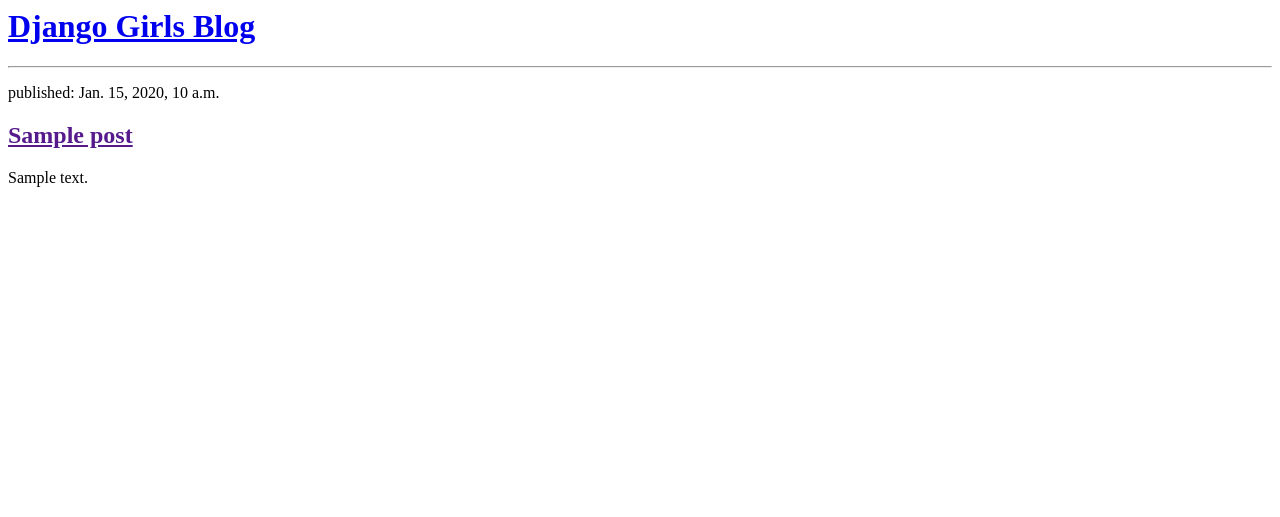
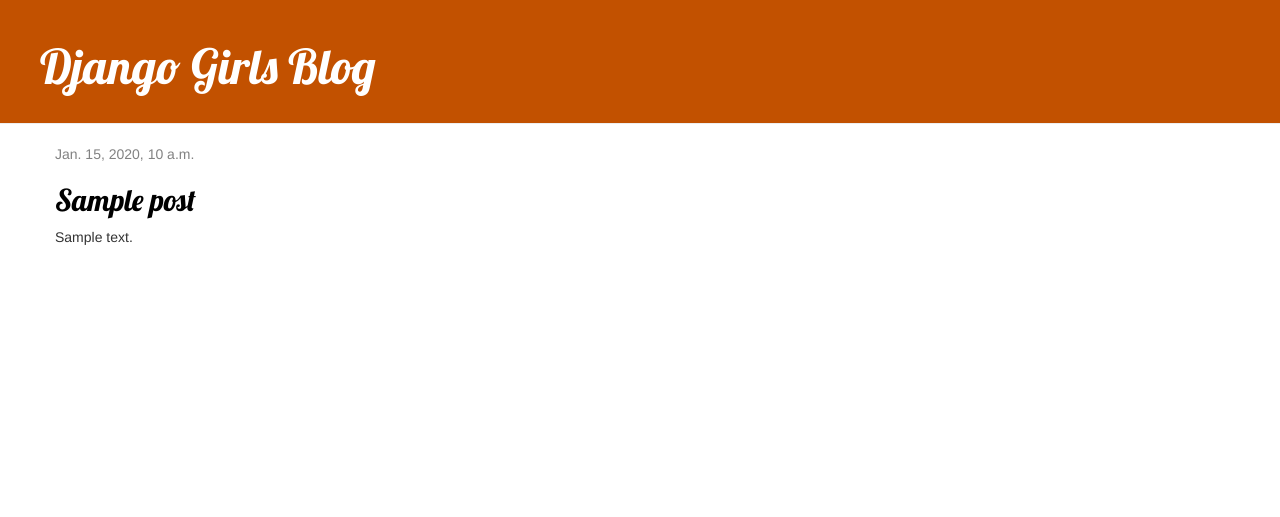
Before and after one commit to rakshitkathawate098/my-first-blog, a Django app: template blog/templates/blog/post_list.html in a window 1280 px wide. Shown: the top 517 px of the page. Run offline with Django 3.2, Linux system fonts and the light colour scheme; the template is opened without the code that fills it: values that come from a table or form of the project are taken from there, others are empty; tables that the repository leaves empty hold one stand-in row (values such as "Sample post"); some libraries are stand-ins or nearby versions.

Commit message:
Added Views for the individual posts

```diff
--- /dev/null
+++ b/blog/static/css/blog.css
@@ -0,0 +1,46 @@
+.page-header {
+    background-color: #C25100;
+    margin-top: 0;
+    padding: 20px 20px 20px 40px;
+}
+
+.page-header h1, .page-header h1 a, .page-header h1 a:visited, .page-header h1 a:active {
+    color: #ffffff;
+    font-size: 36pt;
+    text-decoration: none;
+}
+
+.content {
+    margin-left: 40px;
+}
+
+h1, h2, h3, h4 {
+    font-family: 'Lobster', cursive;
+}
+
+.date {
+    color: #828282;
+}
+
+.save {
+    float: right;
+}
+
+.post-form textarea, .post-form input {
+    width: 100%;
+}
+
+.top-menu, .top-menu:hover, .top-menu:visited {
+    color: #ffffff;
+    float: right;
+    font-size: 26pt;
+    margin-right: 20px;
+}
+
+.post {
+    margin-bottom: 70px;
+}
+
+.post h2 a, .post h2 a:visited {
+    color: #000000;
+}
--- /dev/null
+++ b/blog/templates/blog/base.html
@@ -0,0 +1,26 @@
+{% load static %}
+<html>
+    <head>
+      <link rel="stylesheet" href="//maxcdn.bootstrapcdn.com/bootstrap/3.2.0/css/bootstrap.min.css">
+<link href="//fonts.googleapis.com/css?family=Lobster&subset=latin,latin-ext" rel="stylesheet" type="text/css">
+<link rel="stylesheet" href="//maxcdn.bootstrapcdn.com/bootstrap/3.2.0/css/bootstrap-theme.min.css">
+<link rel="stylesheet" href="{% static 'css/blog.css' %}">
+
+        <title>Django Girls blog</title>
+    </head>
+    <body>
+      <body>
+    <div class="page-header">
+        <h1><a href="/">Django Girls Blog</a></h1>
+    </div>
+    <div class="content container">
+        <div class="row">
+            <div class="col-md-8">
+            {% block content %}
+            {% endblock %}
+            </div>
+        </div>
+    </div>
+</body>
+    </body>
+</html>
--- a/blog/templates/blog/post_list.html
+++ b/blog/templates/blog/post_list.html
@@ -1,22 +1,12 @@
-<html>
-    <head>
-        <title>Django Girls blog</title>
-    </head>
-    <body>
-        <div>
-            <h1><a href="/">Django Girls Blog</a></h1>
+{% extends 'blog/base.html' %}
+{% block content %}
+{% for post in posts %}
+    <div class="post">
+        <div class="date">
+            {{ post.published_date }}
         </div>
-
-        <div>
-          {% for post in posts %}
-    <div>
-        <hr>
-        <p>published: {{ post.published_date }}</p>
-        </hr>
-        <h2><a href="">{{ post.title }}</a></h2>
+        <h2><a href="{% url 'post_detail' pk=post.pk %}">{{ post.title }}</a></h2>
         <p>{{ post.text|linebreaksbr }}</p>
     </div>
 {% endfor %}
-        </div>
-    </body>
-</html>
+{% endblock %}
--- a/blog/urls.py
+++ b/blog/urls.py
@@ -1,6 +1,8 @@
 from django.urls import path
 from . import views
 
+# post_list will now become the default homepage
 urlpatterns=[
-        path('',views.post_list,name='post_list')
+        path('',views.post_list,name='post_list'),
+        path('post/<int:pk>/', views.post_detail, name='post_detail'),
 ]
--- a/blog/views.py
+++ b/blog/views.py
@@ -1,4 +1,4 @@
-from django.shortcuts import render
+from django.shortcuts import render,get_object_or_404
 from .models import Post
 from django.utils import timezone
 # Create your views here.
@@ -8,3 +8,7 @@ def post_list(request):
     posts=Post.objects.filter(published_date__lte=timezone.now()).order_by('published_date')
     contents={'posts':posts}
     return render(request,'blog/post_list.html',contents)
+
+def post_detail(request, pk):
+    post = get_object_or_404(Post, pk=pk)
+    return render(request, 'blog/post_detail.html', {'post': post})
```
Also changed, not shown: blog/templates/blog/post_detail.html (added, +13 -0 lines).
